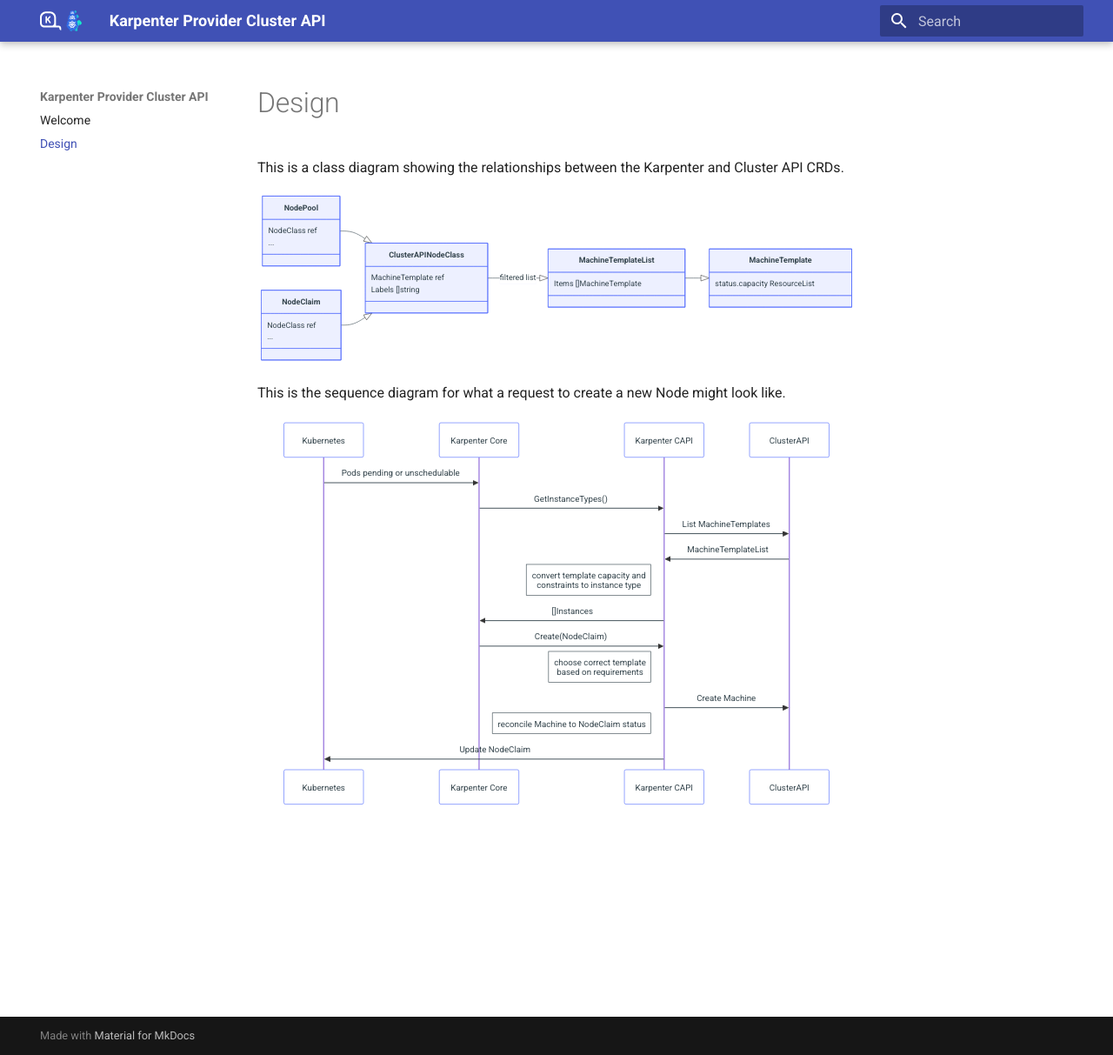
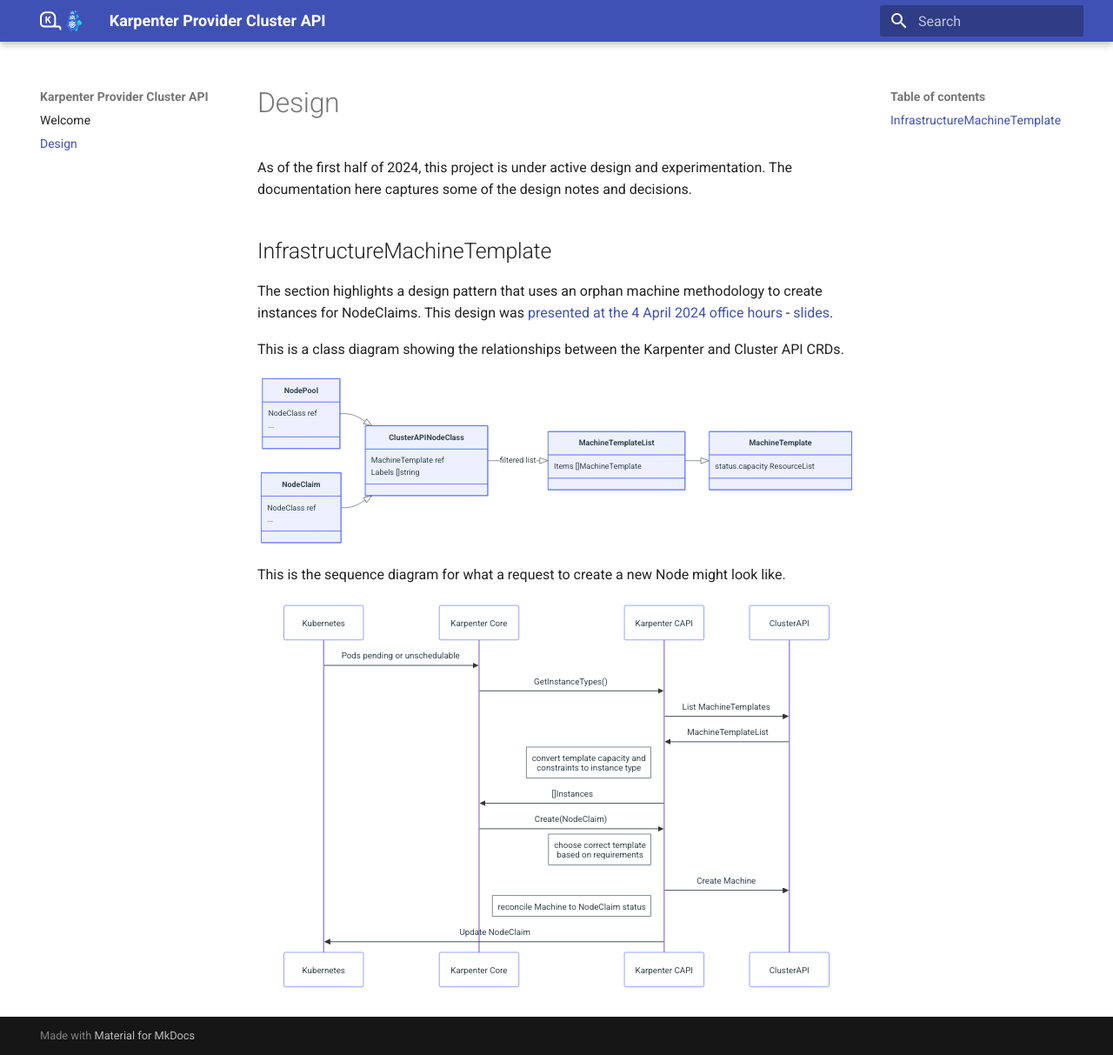
Before and after one commit to kubernetes-sigs/karpenter-provider-cluster-api, an MkDocs documentation site: the page built from docs/docs/design.md, in a window 1280 px wide and 1213 px high. Shown: the whole window at 87% size. Built offline with MkDocs 1.6.1 and Material for MkDocs 9.7.7, drawn with Linux system fonts in a browser that asks for light colours.

Commit message:
split design doc into sections
in preparation for machinedeployment related designs.

```diff
--- a/docs/docs/design.md
+++ b/docs/docs/design.md
@@ -1,4 +1,13 @@
 # Design
+
+As of the first half of 2024, this project is under active design and experimentation.
+The documentation here captures some of the design notes and decisions.
+
+## InfrastructureMachineTemplate
+
+The section highlights a design pattern that uses an orphan machine methodology to create instances for NodeClaims.
+This design was [presented at the 4 April 2024 office hours](https://youtu.be/xINYfl5j8WI?si=PiWu7MeaXy3SWGKX&t=1281)
+- [slides](assets/Proof of Concept Architecture for Karpenter Cluster API.pdf).
 
 This is a class diagram showing the relationships between the Karpenter
 and Cluster API CRDs.
```
